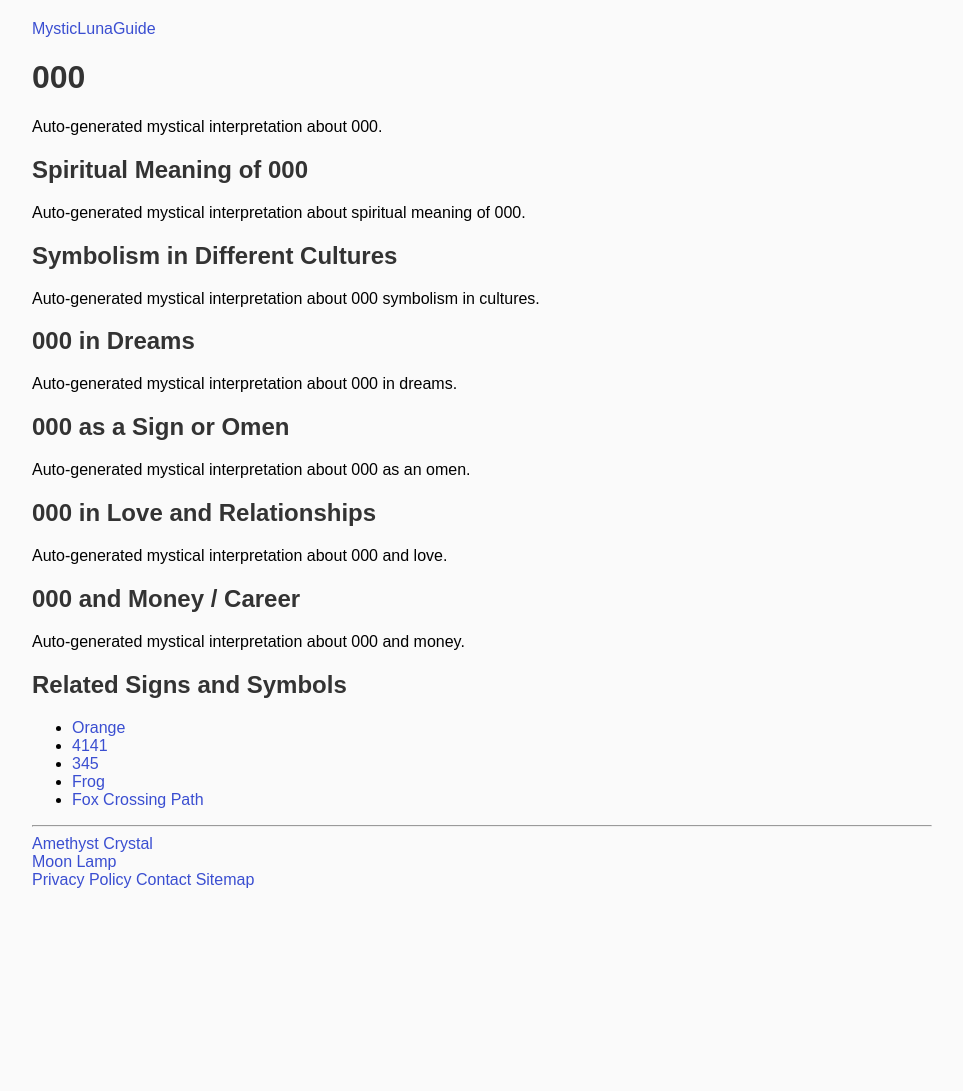
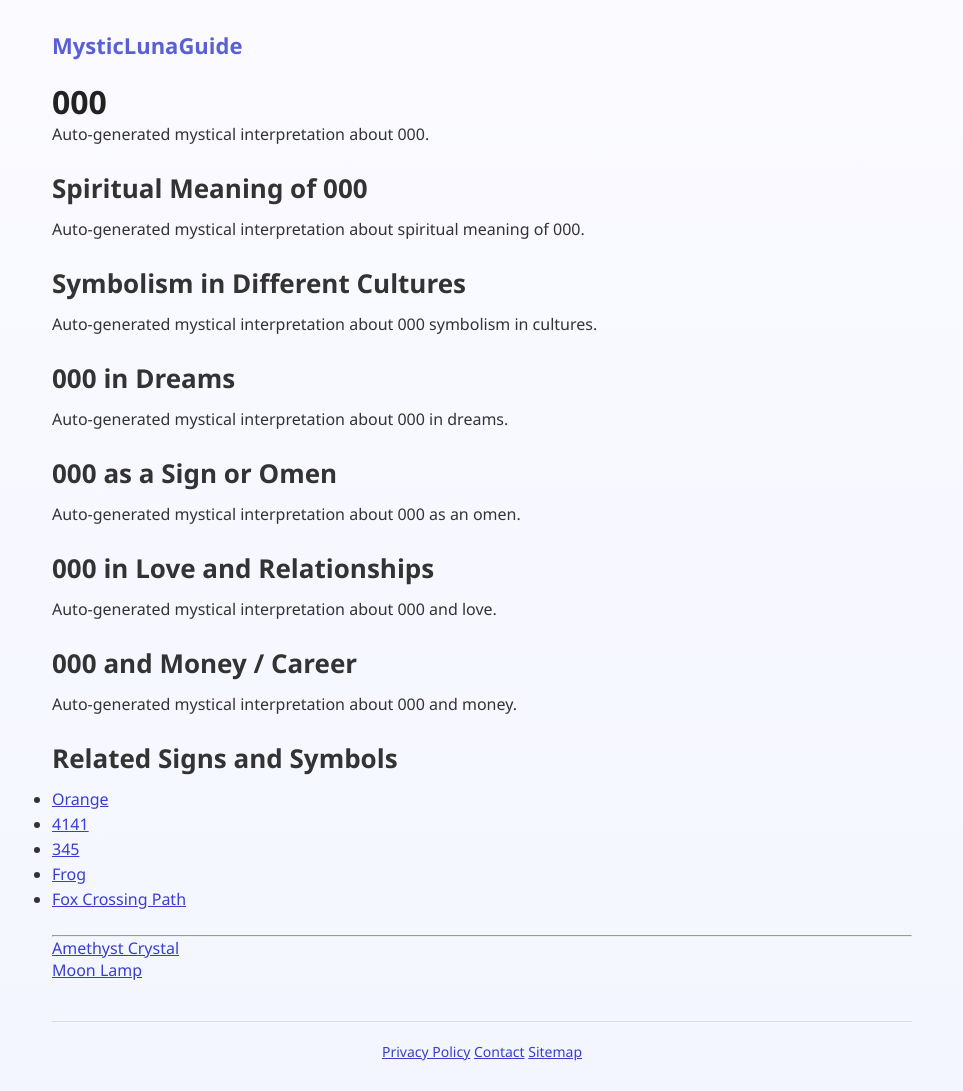
Before and after one commit to bedowski-creator/MysticLunaGuide, a plain HTML site: page 000.html in a window 1280 px wide. Shown: the whole page, without its empty margins (158-1121 px from the left). Before the commit the page ends 909 px from the top, so only its background shows below. Drawn offline with Linux system fonts and the light colour scheme.

Commit message:
Upgrade site styling

```diff
--- a/style.css
+++ b/style.css
@@ -1,28 +1,89 @@
+/* Global reset */
+* {
+    margin: 0;
+    padding: 0;
+    box-sizing: border-box;
+}
+
+/* Page layout */
 body {
-    font-family: Arial, sans-serif;
+    font-family: "Segoe UI", Arial, sans-serif;
     max-width: 900px;
     margin: auto;
-    padding: 20px;
-    background: #fafafa;
-}
-
-h1, h2, h3 {
+    padding: 30px 20px;
+    background: linear-gradient(180deg, #fafaff, #f4f6ff);
     color: #333;
 }
 
+/* Header */
+header a {
+    text-decoration: none;
+    color: #5a60d4;
+    font-size: 22px;
+    font-weight: bold;
+}
+
+h1 {
+    margin-top: 20px;
+    font-size: 32px;
+    color: #222;
+}
+
+nav {
+    margin: 15px 0;
+    font-size: 16px;
+}
+
+nav a {
+    color: #444;
+    text-decoration: none;
+    margin-right: 10px;
+}
+
+nav a:hover {
+    color: #222;
+}
+
+/* Search box */
+.search-box input {
+    margin: 12px 0 20px 0;
+    padding: 8px 12px;
+    width: 100%;
+    border: 1px solid #ccc;
+    border-radius: 6px;
+}
+
+/* Section headers */
+h2 {
+    margin-top: 25px;
+    margin-bottom: 12px;
+    font-size: 26px;
+    color: #333;
+}
+
+/* Article lists */
+ul {
+    margin-bottom: 25px;
+}
+
+li {
+    margin: 3px 0;
+}
+
 a {
-    color: #3a4ed1;
-    text-decoration: none;
+    color: #3a3ecf;
 }
 
 a:hover {
     text-decoration: underline;
 }
 
-nav {
-    margin-bottom: 20px;
+/* Footer */
+footer {
+    margin-top: 40px;
+    padding-top: 20px;
+    border-top: 1px solid #ddd;
+    text-align: center;
+    font-size: 14px;
+    color: #666;
 }
-
-.search-box {
-    margin: 10px 0;
-}
```
